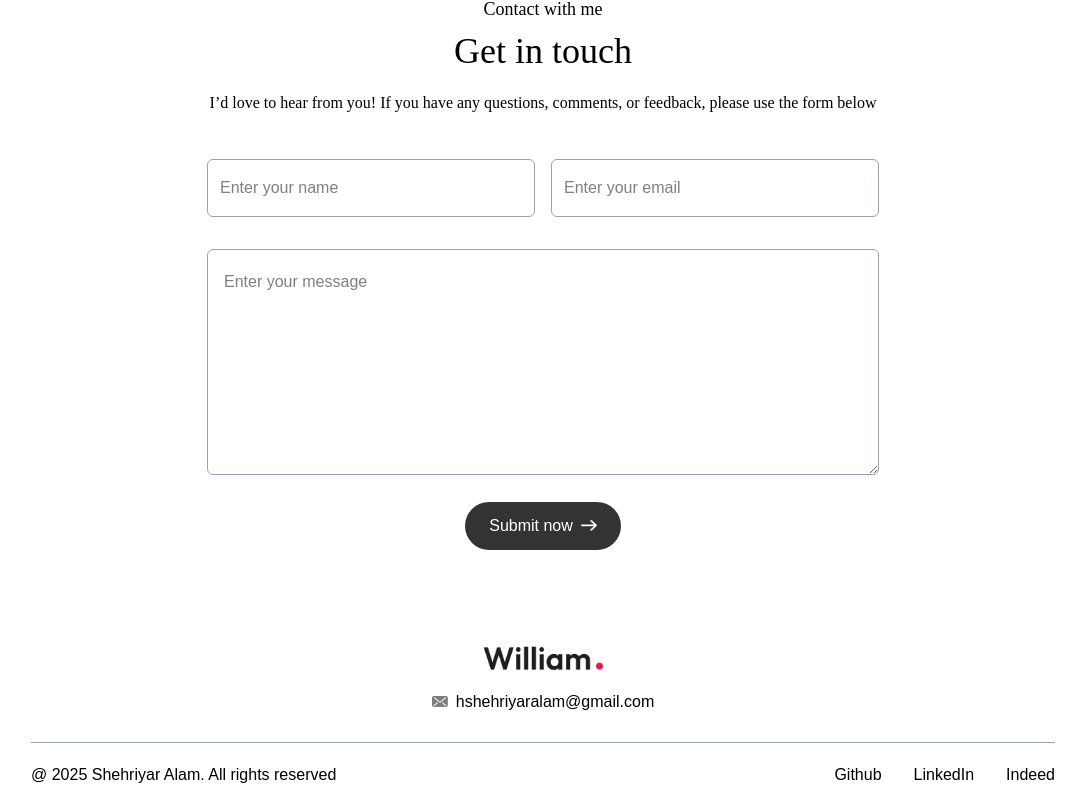
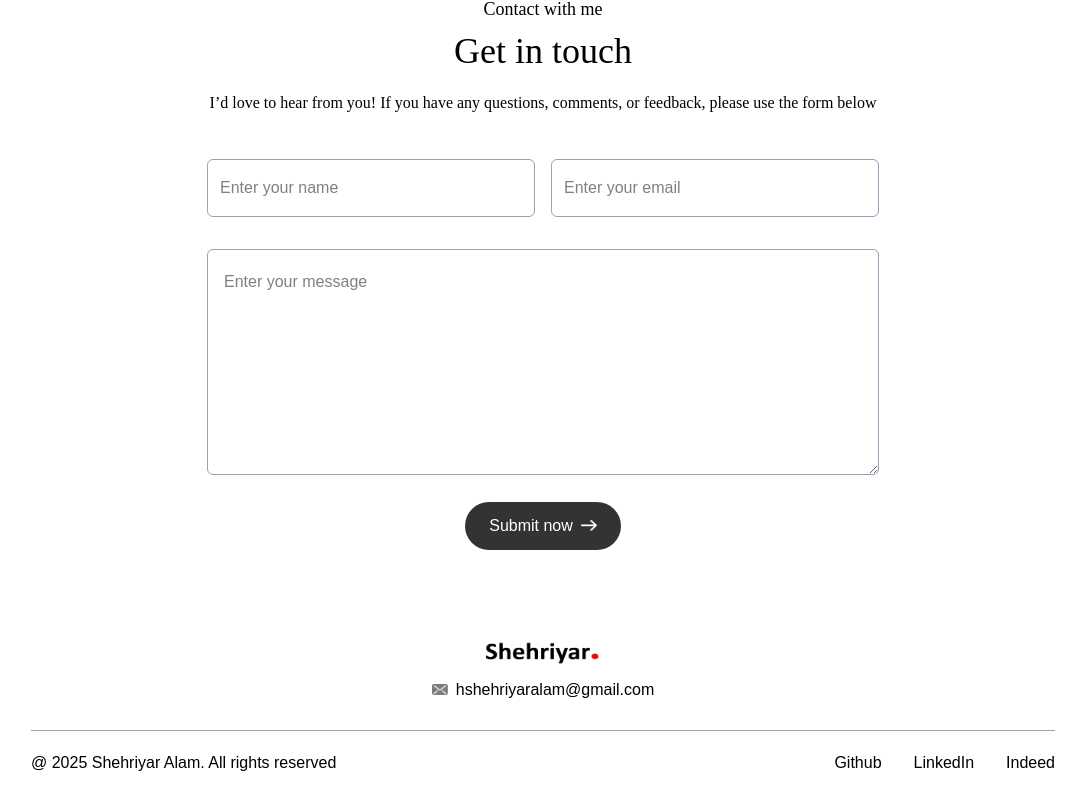
Before and after one commit to hshehriyaralam/Portfolio, a Next.js app: page / in a window 1280 px wide. Shown: the part 2472-3279 px from the top of the page, without its empty margins (97-1182 px from the left). Built offline with nearby package versions, Linux system fonts and the light colour scheme; no server answers; the database is empty; a web font is replaced by a local one.

Commit message:
change footer image

```diff
--- a/src/component/Footer.tsx
+++ b/src/component/Footer.tsx
@@ -9,7 +9,7 @@ export default function Footer ()  {
   return (
     <div  className='mt-10'>
       <div  className='text-center '>
-        <Image src={themeValue ? assets.logo : assets.logo_dark} alt=''  className='w-30 mx-auto mb-2 ' />
+        <Image src={ themeValue ? assets.Shehriyar_logo : assets.Shehriyar_logo_white} alt=''  className='w-30 mx-auto mb-2 ' />
         <div  className='w-max flex items-center gap-2 mx-auto '>
             <Image src={assets.mail_icon} alt='' className='w-4' />
             hshehriyaralam@gmail.com
```
